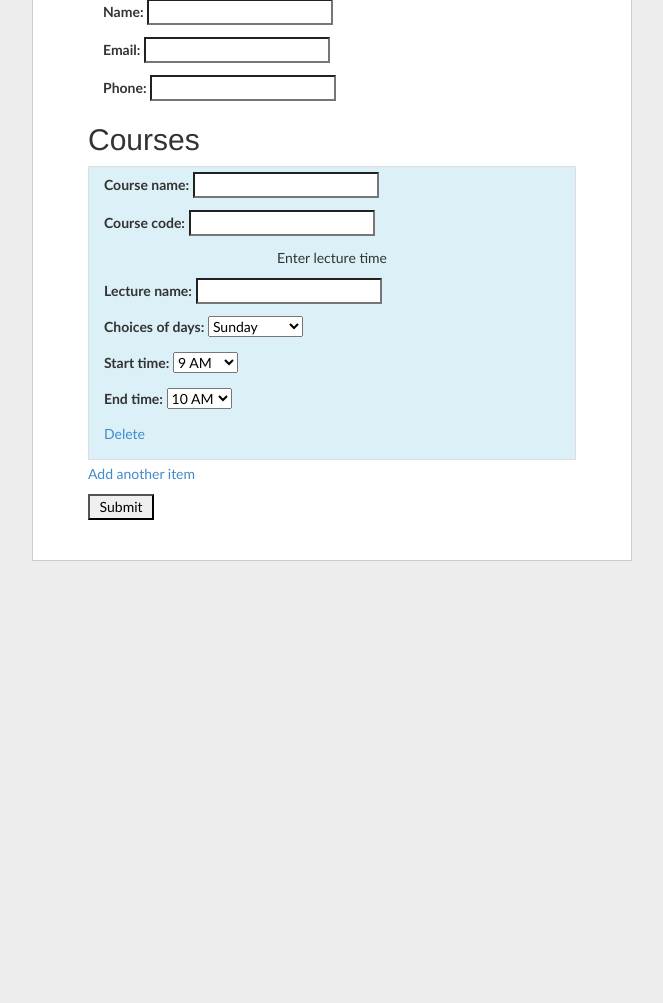
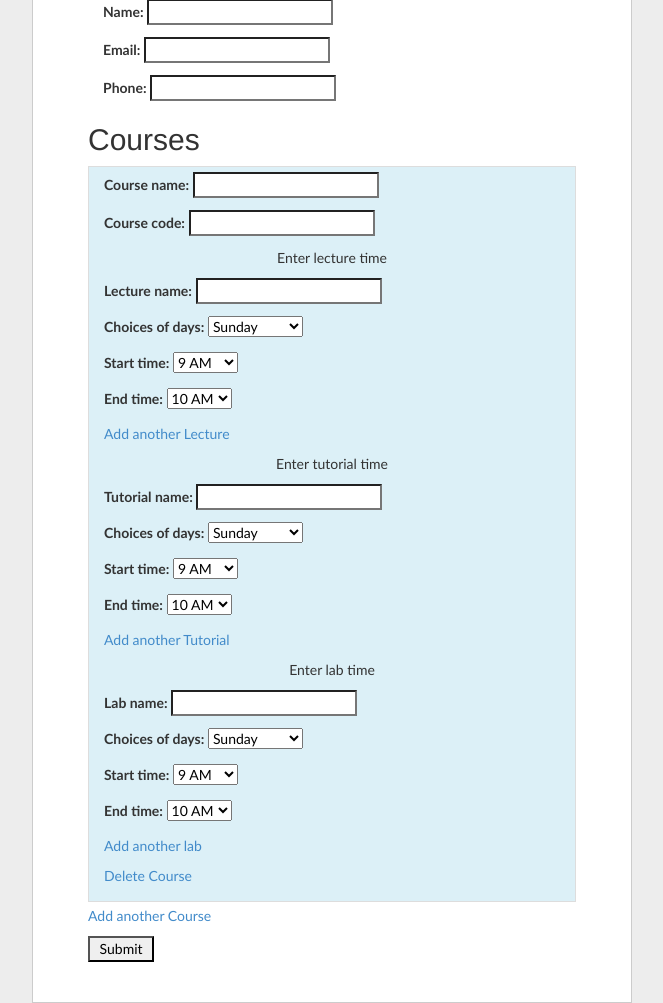
Before and after one commit to joelbrady/unswfingr, a Django app: page /profile/ in a window 1280 px wide. Shown: the part 280-1283 px from the top of the page, without its empty margins (308-971 px from the left). Before the commit the page ends 841 px from the top, so only its background shows below. Run offline with Django 3.2, Linux system fonts and the light colour scheme; parts of the project's set-up code (start-up, migrations or seed data) failed here and were passed over; some libraries are stand-ins or nearby versions.

Commit message:
finished adding dynamic forms, need to update database part

```diff
--- a/profile/models.py
+++ b/profile/models.py
@@ -64,6 +64,7 @@ class Course(models.Model):
     tutorials = models.ManyToManyField(Day_Times, related_name='tutorials_times')
     labs = models.ManyToManyField(Day_Times, related_name='lab_times')
 
+
     def __unicode__(self):
         # this method is used when an instance of this
         # is printed in the interactive shell
--- a/profile/templates/profile.html
+++ b/profile/templates/profile.html
@@ -26,11 +26,11 @@
       color: #333;
     }
 
-    .section, .item {
+    .section, .course {
       padding: 0px 15px;
     }
 
-    .item {
+    .course {
       background-color: #dcf0f7;
       border: 1px solid #ddd;
       margin-bottom: 4px;
@@ -63,14 +63,14 @@
         if (el.name) el.name = el.name.replace(id_regex, replacement);
       }
 
-      function deleteForm(btn, prefix) {
+      function deleteForm(btn, prefix, class_name) {
         var formCount = parseInt($('#id_' + prefix + '-TOTAL_FORMS').val());
 
         if (formCount > 1) {
           // Delete the item/form
-          $(btn).parents('.item').remove();
+          $(btn).parents(class_name).remove();
 
-          var forms = $('.item'); // Get all the forms
+          var forms = $(class_name); // Get all the forms
 
           // Update the total number of forms (1 less than before)
           $('#id_' + prefix + '-TOTAL_FORMS').val(forms.length);
@@ -91,15 +91,44 @@
       }
 
 
-      function addForm(btn, prefix) {
+      function addForm(btn, prefix, class_name) {
         var formCount = parseInt($('#id_' + prefix + '-TOTAL_FORMS').val());
+
 
         // You can only have a maximum of 10 courses
         if (formCount < 10) {
+
+           // This block is required because when cloning the first element ,if it has multiple lectures it will clone those to.
           // Clone a form (without event handlers) from the first form
-          var row = $(".item:first").clone(false).get(0);
+          var clean = $(class_name + ":first").clone(false);
+          if(prefix == 'course'){
+              // Cloned the first item and it had more than one lecture block.
+              if(clean.find(".lecture").length > 1){
+                clean.find(".lecture").slice(1).remove();
+              }
+
+              // Cloned the first item and it had more than one tutorial block.
+              if(clean.find(".tutorial").length > 1){
+                clean.find(".tutorial").slice(1).remove();
+              }
+
+              // Cloned the first item and it had more than one lab block.
+              if(clean.find(".laboratory").length > 1){
+                clean.find(".laboratory").slice(1).remove();
+              }
+          }
+          var row = clean; //$(class_name).clone(false);
+
           // Insert it after the last form
-          $(row).removeAttr('id').hide().insertAfter(".item:last").slideDown(300);
+          if(prefix == 'lecture'){
+            $(row).removeAttr('id').hide().insertAfter(  $(btn).parents('.course').find(".lecture").last()).slideDown(300);
+          }else if(prefix == 'tutorial'){
+            $(row).removeAttr('id').hide().insertAfter(  $(btn).parents('.course').find(".tutorial").last()).slideDown(300);
+          }else if(prefix == 'laboratory'){
+            $(row).removeAttr('id').hide().insertAfter(  $(btn).parents('.course').find(".laboratory").last()).slideDown(300);
+          } else {
+            $(row).removeAttr('id').hide().insertAfter(class_name + ":last").slideDown(300);
+          }
 
           // Remove the bits we don't want in the new row/form
           // e.g. error messages
@@ -113,28 +142,58 @@
               $(this).val('');
           });
 
+          if(prefix == 'course'){
               // Add an event handler for the delete item/form link
               $(row).find('.delete').click(function() {
-            return deleteForm(this, prefix);
+                return deleteForm(this, prefix, class_name);
               });
+
+              //Link add lecture to this form.
+              $(row).find('.lec').click(function() {
+                return addForm(this, 'lecture', '.lecture');
+              });
+
+              //Link add tutes to this form.
+              $(row).find('.tut').click(function() {
+                return addForm(this, 'tutorial', '.tutorial');
+              });
+
+              //Link add labs to this form.
+              $(row).find('.lab').click(function() {
+                return addForm(this, 'laboratory', '.laboratory');
+              });
+          }
 
           // Update the total form count
           $('#id_' + prefix + '-TOTAL_FORMS').val(formCount + 1);
 
+
         } // End if
         else {
-          alert("You're enrolled in to many courses, this app is not for you.");
+          alert("You're enrolled in to many courses, this app is probably not for you.");
         }
         return false;
       }
 
       // Register the click event handlers
       $("#add").click(function() {
-        return addForm(this, 'form');
+        return addForm(this, 'course', ".course");
+      });
+
+       $(".lec").click(function() {
+        return addForm(this, 'lecture', '.lecture');
+      });
+
+      $(".tut").click(function() {
+        return addForm(this, 'tutorial', '.tutorial');
+      });
+
+      $(".lab").click(function() {
+        return addForm(this, 'laboratory', '.laboratory');
       });
 
       $(".delete").click(function() {
-        return deleteForm(this, 'form');
+        return deleteForm(this, 'form', '.course');
       });
 
 
@@ -152,20 +211,61 @@
         <h2>Courses</h2>
         {{ course_formset.management_form }}
         {% for courses in course_formset.forms %}
+
+            <div class="course">
+                <!--<input id="course_loop" type="hidden" value="">-->
+                {{ courses.as_p }}
+
+                {{ lecture_formset.management_form }}
                 {% for lectures in lecture_formset.forms %}
+                    {{ day_time_formset.management_form }}
                     {% for daytimes in day_time_formset.forms %}
-                    <div class="item">
-                        {{ courses.as_p }}
                         <p><center> Enter lecture time</center> </p>
+                        <div class="lecture">
                         {{ lectures.as_p }}
                         {{ daytimes.as_p }}
+                        </div>
+                        <!--<p><a id="lec" href="#">Add another Lecture</a></p>-->
+                        <p style=""><a class="lec" href="#">Add another Lecture</a></p>
 
-                      <p style=""><a class="delete" href="#">Delete</a></p>
+
+                    {% endfor %}
+                {% endfor %}
+
+                {{ tutorial_formset.management_form }}
+                {% for tutorials in tutorial_formset.forms %}
+                    {{ day_time_formset.management_form }}
+                    {% for daytimes in day_time_formset.forms %}
+                        <p><center> Enter tutorial time</center> </p>
+                        <div class="tutorial">
+                        {{ tutorials.as_p }}
+                        {{ daytimes.as_p }}
+                        </div>
+                        <!--<p><a id="lec" href="#">Add another Lecture</a></p>-->
+                        <p style=""><a class="tut" href="#">Add another Tutorial</a></p>
+
+                    {% endfor %}
+                {% endfor %}
+
+                {{ laboratory_formset.management_form }}
+                {% for laboratories in laboratory_formset.forms %}
+                    {{ day_time_formset.management_form }}
+                    {% for daytimes in day_time_formset.forms %}
+                        <p><center> Enter lab time</center> </p>
+                        <div class="laboratory">
+                        {{ laboratories.as_p }}
+                        {{ daytimes.as_p }}
+                        </div>
+                        <!--<p><a id="lec" href="#">Add another Lecture</a></p>-->
+                        <p style=""><a class="lab" href="#">Add another lab</a></p>
+
+                    {% endfor %}
+                {% endfor %}
+
+                <p style=""><a class="delete" href="#">Delete Course</a></p>
             </div>
     {% endfor %}
-            {% endfor %}
-        {% endfor %}
-        <p><a id="add" href="#">Add another item</a></p>
+        <p><a id="add" href="#">Add another Course</a></p>
         <input type="submit" value=" Submit " />
     </form>
     </body>
--- a/profile/views.py
+++ b/profile/views.py
@@ -21,6 +21,8 @@ def index(request):
 
     CourseFormSet = formset_factory(CourseForm, max_num=10, formset=RequiredFormSet)
     LectureFormSet = formset_factory(LectureForm, max_num=10, formset=RequiredFormSet)
+    TutorialFormSet = formset_factory(TutorialForm, max_num=10, formset=RequiredFormSet)
+    LaboratoryFormSet = formset_factory(LabForm, max_num=10, formset=RequiredFormSet)
     DayTimeFormSet = formset_factory(DayTimesForm,max_num=10, formset=RequiredFormSet)
 
     if request.method == 'POST': # If the form has been submitted...
@@ -37,9 +39,11 @@ def index(request):
             return HttpResponse('thanks') # Redirect to a 'success' page
     else:
         profile_form = ProfileForm()
-        course_formset = CourseFormSet()
-        lecture_formset = LectureFormSet()
-        day_time_formset = DayTimeFormSet()
+        course_formset = CourseFormSet(prefix='course')
+        lecture_formset = LectureFormSet(prefix='lecture')
+        day_time_formset = DayTimeFormSet(prefix='day_time')
+        tutorial_formset = TutorialFormSet(prefix='tutorial')
+        laboratory_formset = LaboratoryFormSet(prefix='laboratory')
 
     # For CSRF protection
     # See http://docs.djangoproject.com/en/dev/ref/contrib/csrf/
@@ -47,10 +51,12 @@ def index(request):
          'course_formset': course_formset,
          'lecture_formset': lecture_formset,
          'day_time_formset': day_time_formset,
+         'tutorial_formset': tutorial_formset,
+         'laboratory_formset': laboratory_formset,
         }
     #c.update(csrf(request))
 
-    return render_to_response('profile.html', c)
+    return render_to_response('profile.html', c,  context_instance=RequestContext(request))
 
 
 
```
Lines whose indentation alone changed are shown as unchanged.
